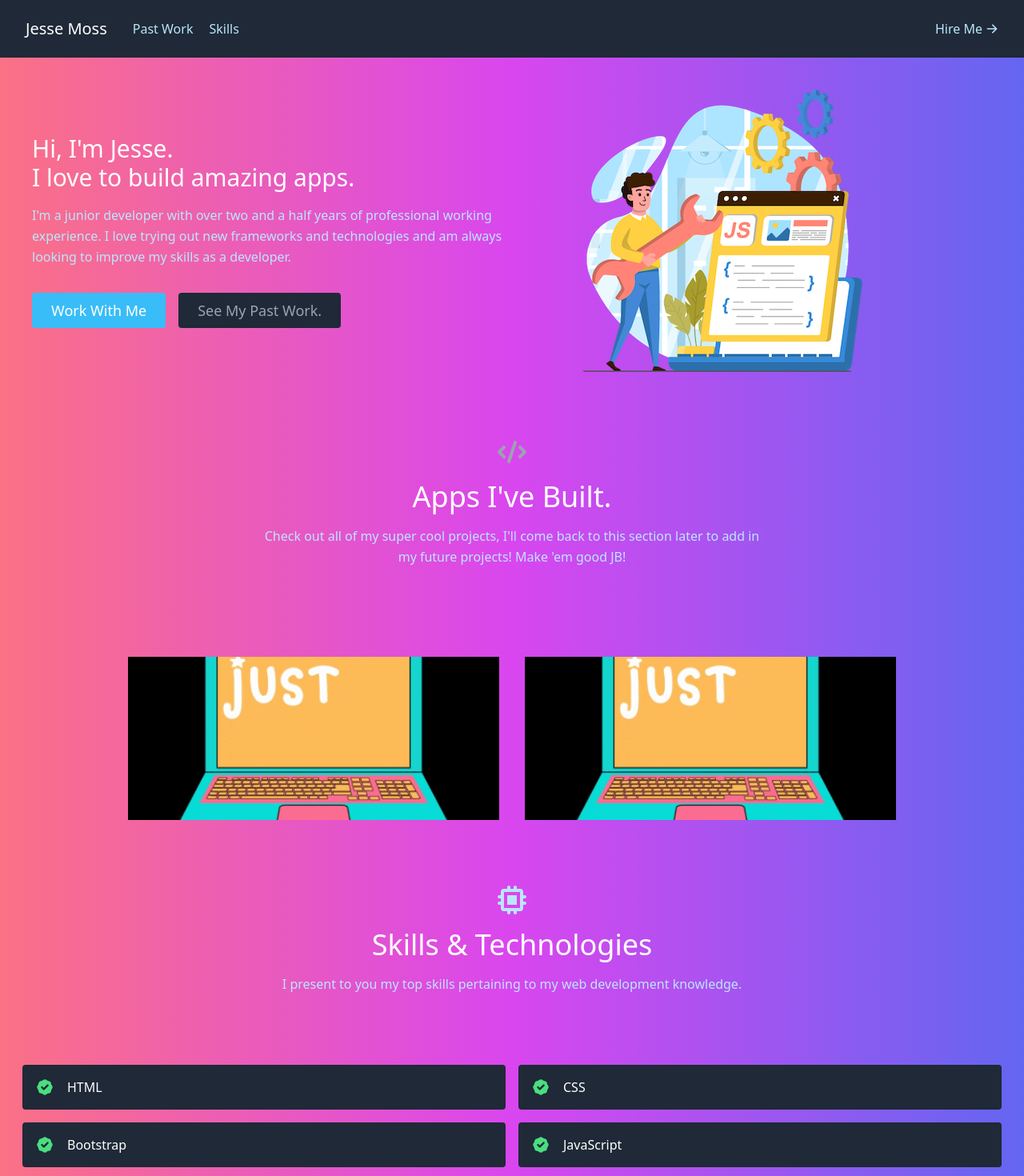
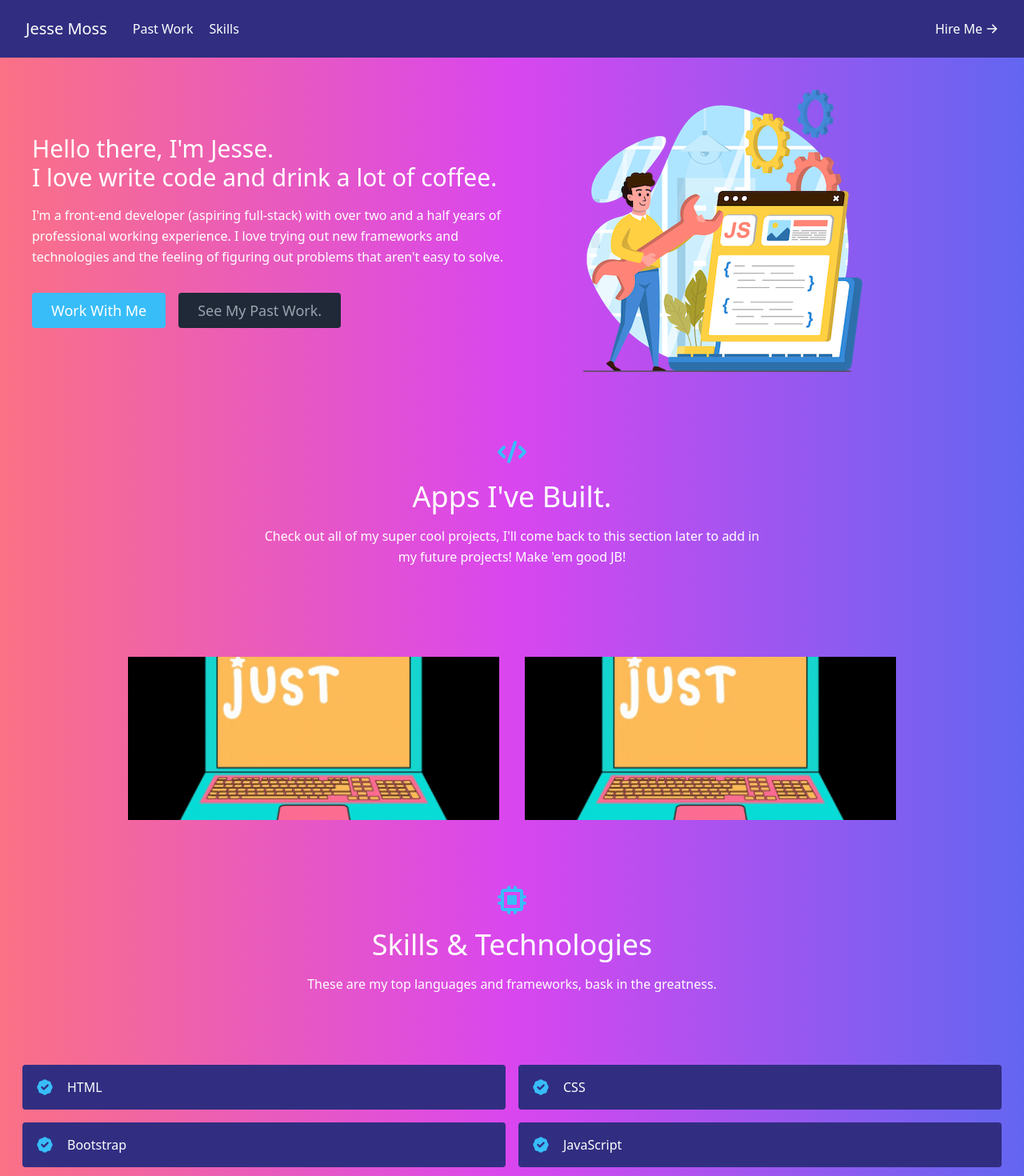
Before and after one commit to MasterOfMoss/netlify-portfolio, a React (Create React App) app: page / in a window 1280 px wide. Shown: the top 1470 px of the page at 80% size. Built offline with nearby package versions, Linux system fonts and the light colour scheme.

Commit message:
updated text colors and wording

```diff
--- a/src/App.js
+++ b/src/App.js
@@ -9,7 +9,7 @@ import "./index.css";
 
 export default function App() {
   return (
-    <main className="text-sky-200 body-font bg-gradient-to-r from-rose-400 via-fuchsia-500 to-indigo-500">
+    <main className="text-white body-font bg-gradient-to-r from-rose-400 via-fuchsia-500 to-indigo-500">
       <Navbar></Navbar>
       <About></About>
       <Projects></Projects>
--- a/src/components/About.js
+++ b/src/components/About.js
@@ -6,16 +6,16 @@ export default function About() {
             <div className="container mx-auto flex px-10 md:flex-row flex-col items-center py-10">
                 <div className="lg:flex-grow md:w-1/2 lg:pr-24 md:pr-16 flex flex-col md:items-start md:text-left md:mb-0 items-center text-center">
                     <h1 className="title-font sm-:text-4xl text-3xl mb-4 font-medium text-white">
-                        Hi, I'm Jesse.
-                        <br className="hidden lg:inline-block" />I love to build amazing apps.
+                        Hello there, I'm Jesse.
+                        <br className="hidden lg:inline-block" />I love write code and drink a lot of coffee.
                     </h1>
                     <p className="mb-8 leading-relaxed">
-                        I'm a junior developer with over two and a half years of professional working experience.
-                        I love trying out new frameworks and technologies and am always looking to improve my skills as a developer.
+                        I'm a front-end developer (aspiring full-stack) with over two and a half years of professional working experience.
+                        I love trying out new frameworks and technologies and the feeling of figuring out problems that aren't easy to solve.
 
                     </p>
                     <div className="flex justify-center">
-                        <a href="#contact" className="inline-flex text-white bg-sky-400 border-0 py-2 px-6 focus:outline-none hover:bg-green-600 rounded text-lg">
+                        <a href="#contact" className="inline-flex text-white bg-sky-400 border-0 py-2 px-6 focus:outline-none hover:bg-indigo-900 rounded text-lg">
                             Work With Me
                         </a>
                         <a href="#projects" className="ml-4 inline-flex text-gray-400 bg-gray-800 border-0 py-2 px-6 focus:outline-none hover:bg-gray-700 hover:text-white rounded text-lg">
--- a/src/components/Contact.js
+++ b/src/components/Contact.js
@@ -76,26 +76,26 @@ export default function Contact() {
                         Like what you see? Drop me an email, I'd love to hear from you!
                     </p>
                     <div className="relative mb-4">
-                        <label htmlFor="name" className="leading-7 text-sm text-sky-200">
+                        <label htmlFor="name" className="leading-7 text-sm text-white">
                             Name
                         </label>
-                        <input type="text" id="name" name="name" className="w-full bg-gray-800 rounded border border-gray-700 focus:border-indigo-500 focus:ring-2 focus:ring-indigo-900 text-base outline-none text-gray-100 py-1 px-3 leading-8 transition-colors duration-200 ease-in-out"
+                        <input type="text" id="name" name="name" className="w-full bg-indigo-900 rounded border border-gray-700 focus:border-indigo-500 focus:ring-2 focus:ring-indigo-900 text-base outline-none text-gray-100 py-1 px-3 leading-8 transition-colors duration-200 ease-in-out"
                         onChange={(e) => setName(e.target.value)}
                         ></input>
                     </div>
                     <div className="relative mb-4">
-                        <label htmlFor="email" className="leading-7 text-sm text-sky-200">
+                        <label htmlFor="email" className="leading-7 text-sm text-white">
                             Email
                         </label>
-                        <input type="email" id="email" name="email" className="w-full bg-gray-800 rounded border border-gray-700 focus:border-indigo-500 focus:ring-2 focus:ring-indigo-900 text-base outline-none text-gray-100 py-1 px-3 leading-8 transition-colors duration-200 ease-in-out"
+                        <input type="email" id="email" name="email" className="w-full bg-indigo-900 rounded border border-gray-700 focus:border-indigo-500 focus:ring-2 focus:ring-indigo-900 text-base outline-none text-gray-100 py-1 px-3 leading-8 transition-colors duration-200 ease-in-out"
                         onChange={(e) => setEmail(e.target.value)}
                         ></input>
                     </div>
                     <div className="relative mb-4">
-                        <label htmlFor="message" className="leading-7 text-sm text-sky-200">
+                        <label htmlFor="message" className="leading-7 text-sm text-white">
                             Message
                         </label>
-                        <textarea id="message" name="message" className="w-full bg-gray-800 rounded border border-gray-700 focus:border-indigo-500 focus:ring-2 focus:ring-indigo-900 h-32 text-base outline-none text-gray-100 py-1 px-3 resize-none leading-6 transition-colors duration-200 ease-in-out"
+                        <textarea id="message" name="message" className="w-full bg-indigo-900 rounded border border-gray-700 focus:border-indigo-500 focus:ring-2 focus:ring-indigo-900 h-32 text-base outline-none text-gray-100 py-1 px-3 resize-none leading-6 transition-colors duration-200 ease-in-out"
                         onChange={(e) => setMessage(e.target.value)}
                         ></textarea>
                     </div>
--- a/src/components/Navbar.js
+++ b/src/components/Navbar.js
@@ -3,7 +3,7 @@ import React from "react";
 
 export default function Navbar() {
     return (
-        <header className="bg-gray-800 md:sticky top-0 z-10">
+        <header className="bg-indigo-900 md:sticky top-0 z-10">
             <div className="container mx-auto flex flex-wrap p-5 flex-col md:flex-row items-center">
                 <div className="title-font font-medium text-white mb-4 md:mb-0">
                     <a href="about" className="ml-3 text-xl">
@@ -18,7 +18,7 @@ export default function Navbar() {
                         Skills
                     </a>
                 </nav>
-                <a href="#contact" className="inline-flex items-center bg-gray-800 border-0 py-1 px-3 focus:outline-none hover:bg-gray-700 rounded text-base mt-4 md:mt-0">
+                <a href="#contact" className="inline-flex items-center bg-indigo-900 border-0 py-1 px-3 focus:outline-none hover:bg-gray-700 rounded text-base mt-4 md:mt-0">
                     Hire Me
                     <ArrowRightIcon className="w-4 h-4 ml-1" />
                 </a>
--- a/src/components/Projects.js
+++ b/src/components/Projects.js
@@ -7,9 +7,9 @@ export default function Projects() {
         <section id="projects" className="text-gray-400 bg-gradient-to-r from-rose-400 via-fuchsia-500 to-indigo-500 body-font">
             <div className="container px-5 py-10 mx-auto text-center lg:px-40">
                 <div className="flex flex-col w-full mb-28">
-                    <CodeIcon className="mx-auto inline-block w-10 mb-4" />
+                    <CodeIcon className="text-sky-400 mx-auto inline-block w-10 mb-4" />
                     <h1 className="sm:text-4xl text-3xl font-medium title-font mb-4 text-white">Apps I've Built.</h1>
-                    <p className="lg:w-2/3 mx-auto leading-relaxed text-base text-sky-200">
+                    <p className="lg:w-2/3 mx-auto leading-relaxed text-base text-white">
                         Check out all of my super cool projects, I'll come back to this section later to add in my future projects!
                         Make 'em good JB!
                     </p>
@@ -19,8 +19,8 @@ export default function Projects() {
                         <a href={project.link} key={project.image} className="sm:w-1/2 w-100 p-4">
                             <div className="flex relative">
                                 <img alt="gallery" className="absolute inset-0 w-full h-full object-cover object center" src={project.image} />
-                                <div className="px-8 py-10 relative z-10 w-full border-4 border-gray-800 bg-gray-900 opacity-0 hover:opacity-100">
-                                    <h2 className="tracking-widest text-sm title-font font-medium text-green-400 mb-1">
+                                <div className="px-8 py-10 relative z-10 w-full border-4 border-gray-800 bg-indigo-900 opacity-0 hover:opacity-100">
+                                    <h2 className="tracking-widest text-sm title-font font-medium text-sky-400 mb-1">
                                         {project.subtitle}
                                     </h2>
                                     <h1 className="title-font text-lg font-medium text-white mb-3">
--- a/src/components/Skills.js
+++ b/src/components/Skills.js
@@ -7,19 +7,19 @@ export default function Skills() {
         <section id="skills">
             <div className="container px-5 py-10 mx-auto">
                 <div className="text-center mb-20">
-                    <ChipIcon className="w-10 inline-block mb-4" />
+                    <ChipIcon className="text-sky-400 w-10 inline-block mb-4" />
                     <h1 className="sm:text-4xl text-3xl font-medium title-font text-white mb-4">
                         Skills &amp; Technologies
                     </h1>
                     <p className="text-base leading-relaxed xl:w-2/4 lg:w-3/4 mx-auto">
-                        I present to you my top skills pertaining to my web development knowledge.
+                        These are my top languages and frameworks, bask in the greatness.
                     </p>
                 </div>
                 <div className="flex flex-wrap lg:w-45 sm:mx-auto sm:mb-2 -mx-2">
                     {skills.map((skill) => (
                         <div key={skill} className="p-2 sm:w-1/2 w-full">
-                            <div className="bg-gray-800 rounded flex p-4 h-full items-center">
-                                <BadgeCheckIcon className="text-green-400 w-6 h-6 flex-shrink-0 mr-4" />
+                            <div className="bg-indigo-900 rounded flex p-4 h-full items-center">
+                                <BadgeCheckIcon className="text-sky-400 w-6 h-6 flex-shrink-0 mr-4" />
                                 <span className="title-font font-medium text-white">
                                     {skill}
                                 </span>
```
